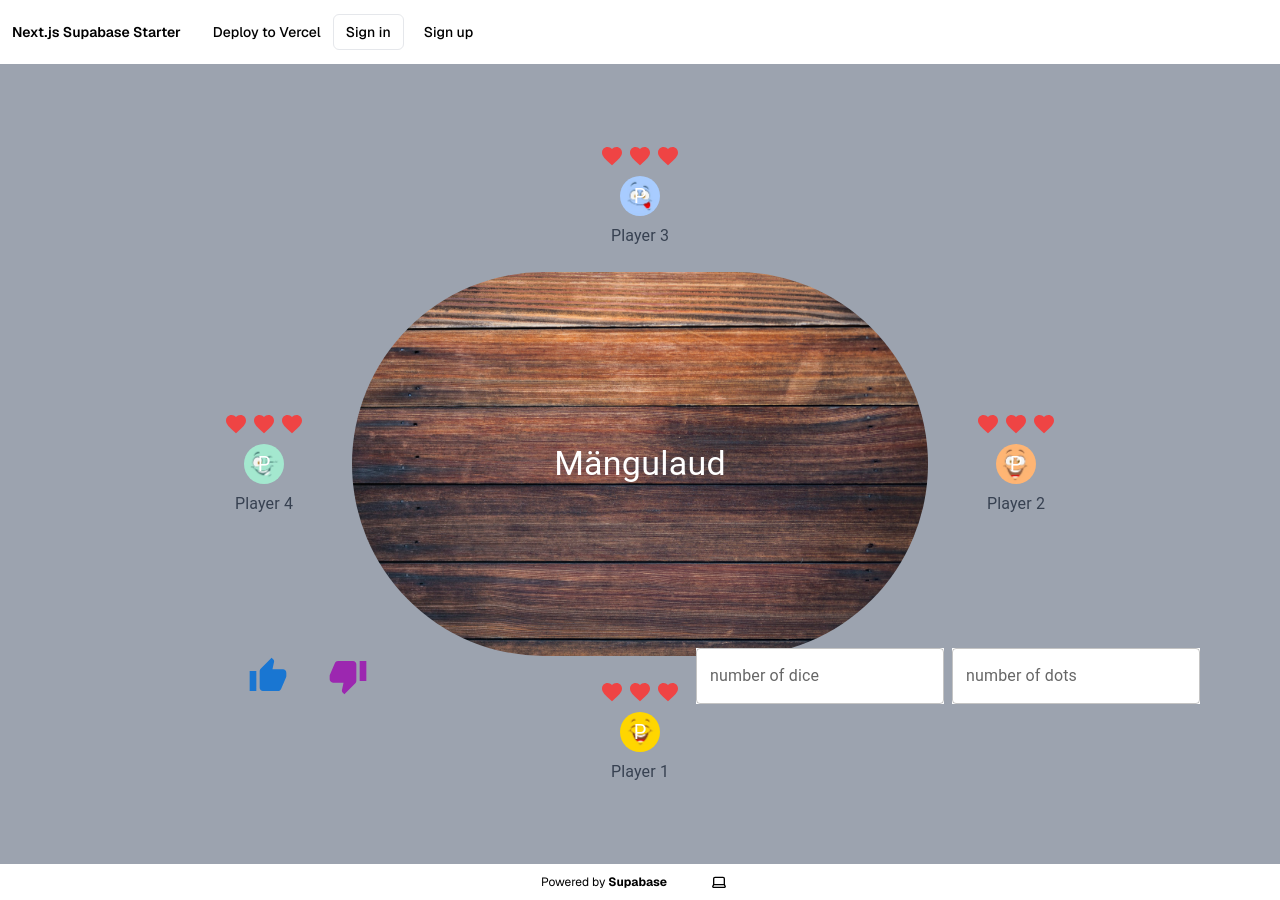
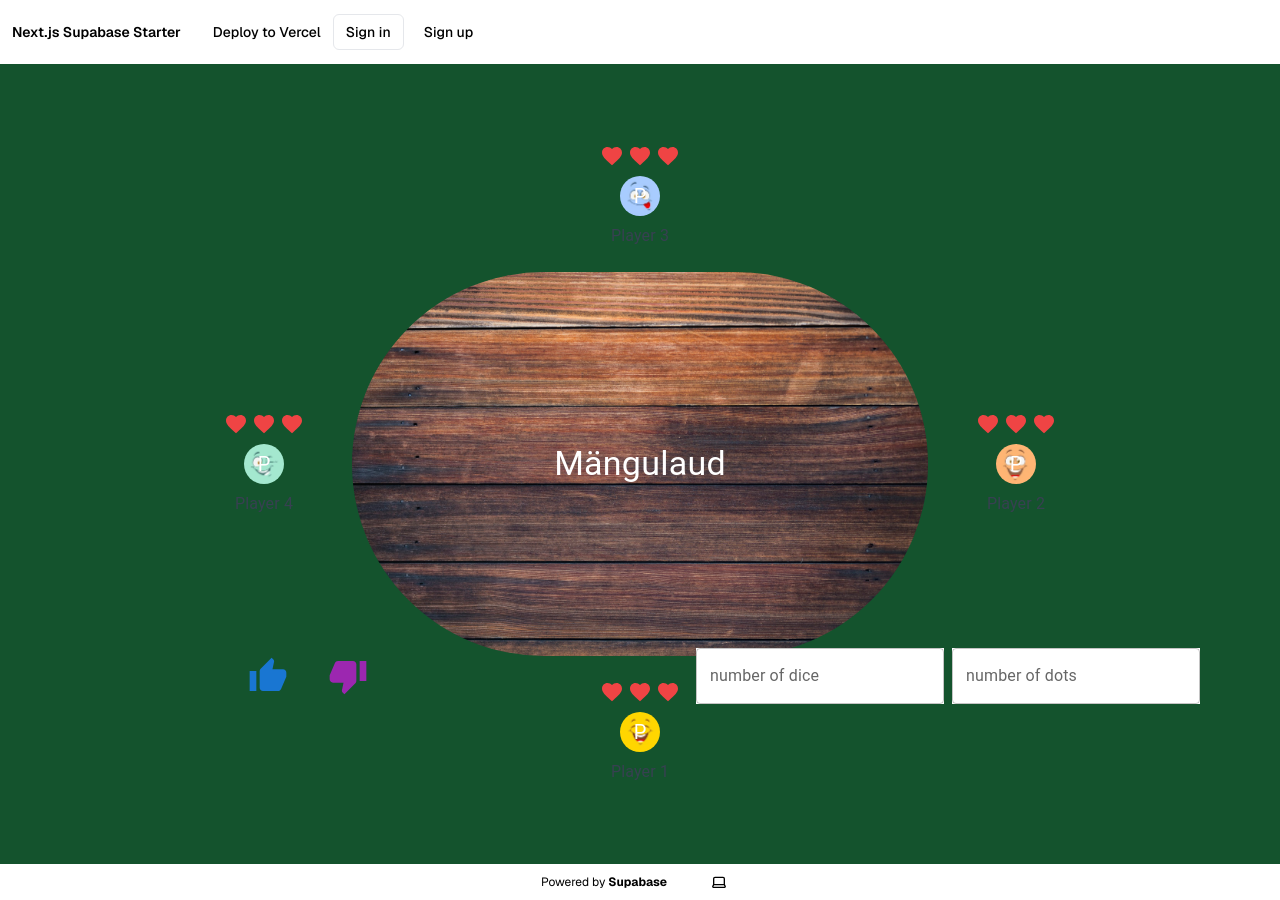
Before and after one commit to rakenduste-programmeerimine-2024/perudo-palace, a Next.js app: page /game in a window 1280 px wide. Built offline with nearby package versions, Linux system fonts and the light colour scheme; no server answers.

Commit message:
changed color
-hall on nüüd roheline
-tegin koodi ilusamaks visuaalselt

```diff
--- a/components/pages/game.tsx
+++ b/components/pages/game.tsx
@@ -6,7 +6,7 @@
 
 const Game: React.FC = () => {
   return (
-    <div className="flex flex-col items-center justify-center min-h-screen w-screen bg-gray-400 relative">
+    <div className="flex flex-col items-center justify-center min-h-screen w-screen bg-green-900 relative">
       {/* Mängulaud */}
       <div className="relative w-[36rem] h-[24rem] bg-back-bg bg-cover bg-center rounded-full flex items-center justify-center">
         <Typography variant="h4" className="text-white font-bold">
```
Lines whose indentation alone changed are shown as unchanged.
